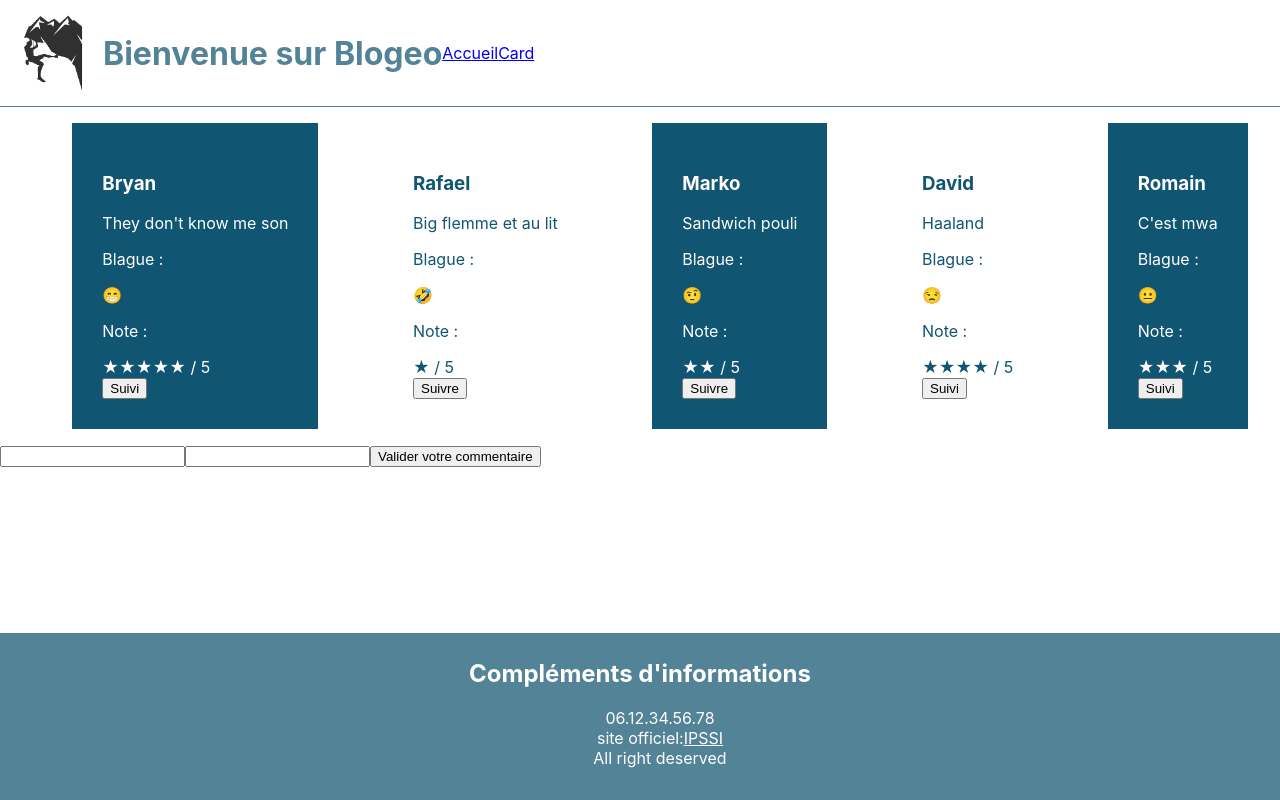
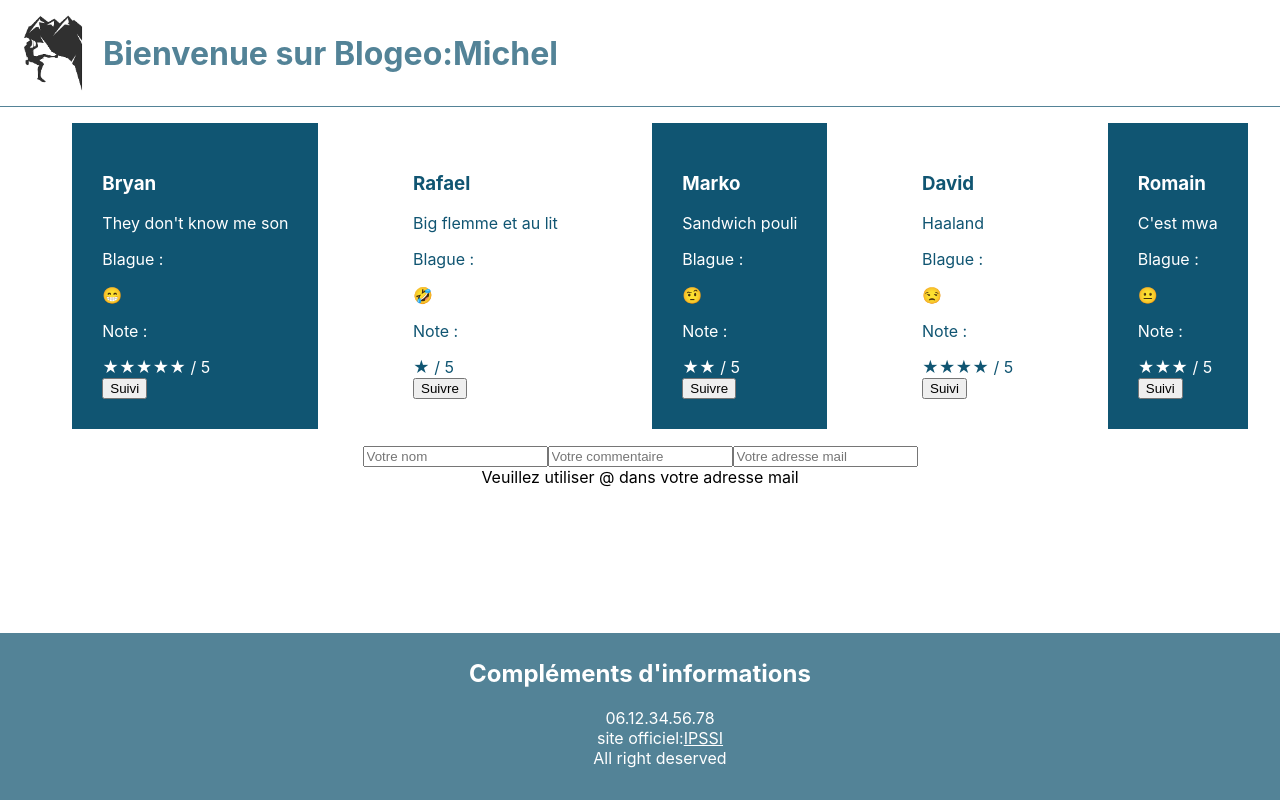
Before and after one commit to Romain-Pailler/tp_blog, a React (Create React App) app: page / in a window 1280 px wide. Built offline with nearby package versions, Linux system fonts and the light colour scheme.

Commit message:
ajout du prenom dans la banniere

```diff
--- a/package.json
+++ b/package.json
@@ -8,6 +8,7 @@
     "@testing-library/user-event": "^13.5.0",
     "react": "^18.2.0",
     "react-dom": "^18.2.0",
+    "react-hook-form": "^7.47.0",
     "react-router-dom": "^6.16.0",
     "react-scripts": "5.0.1",
     "web-vitals": "^2.1.4"
--- a/src/App.js
+++ b/src/App.js
@@ -1,3 +1,4 @@
+import { useState } from 'react';
 import { Route, Routes } from 'react-router-dom';
 import './App.css';
 import Banniere from './component/Banniere';
@@ -5,13 +6,15 @@ import Footer from './component/Footer';
 import FormBlog from './component/FormBlog';
 import UserCard from './component/UserCard';
 function App() {
+  const [input_name, setInputName]= useState('Michel');
   return(
+
     <div>
-      <Banniere/>
+      <Banniere nom={input_name}/>
       <Routes>
         <Route path="/" element={<UserCard/>}/>
       </Routes>
-      <FormBlog/>
+      <FormBlog input_name = {input_name} setInputName={setInputName}/>
       <Footer/>
     </div>
   );
--- a/src/component/Banniere.jsx
+++ b/src/component/Banniere.jsx
@@ -1,13 +1,12 @@
-import { Link } from 'react-router-dom';
+import React from 'react';
 import logo from '../assets/logo_blogeo.png';
 import '../style/Banniere.css';
-function Banniere(){
+function Banniere(props){
+    let name = props.nom;
     return (
     <div className="banniere">
         <img src={logo} className='img_logo' alt='logo du site' />
-        <h1>Bienvenue sur Blogeo</h1>
-        <Link to="/"> Accueil</Link>
-        <Link to="/userCard"> Card</Link>
+        <h1>Bienvenue sur Blogeo:{name} </h1>
     </div>
     );
 }
--- a/src/component/FormBlog.jsx
+++ b/src/component/FormBlog.jsx
@@ -1,16 +1,29 @@
-import React from 'react';
+import React, { useState } from 'react';
 import '../style/FormBlog.css';
 
-function valider(e){
-    e.preventDefault();
-    alert(e.target['mon_nom'].value);
-}
-export default function formBlog() {
+
+export default function FormBlog(props) {
+let input_name = props.input_name;
+let setInputName = props.setInputName;
+const [input_commentaire, setInputCommentaire]= useState('');
+const [input_mail, setInputMail]= useState('');
+let InputErrorNumber = input_mail.includes("@");
   return (
-    <form className='form' onSubmit={valider}>
-        <input type="text" name="mon_nom" id="nom" />
-        <input type="text" name="mon_commentaire" id="commentaire" />
-        <button type="submit">Valider votre commentaire</button>
-    </form>
+    <div className='formContainer'>
+        <form className='form'>
+            <input type="text" name="mon_nom" id="nom" placeholder='Votre nom' onChange={(e)=> setInputName(e.target.value)}/>
+            <input type="text" name="mon_commentaire" id="commentaire" placeholder='Votre commentaire' onChange={(e)=> setInputCommentaire(e.target.value)}/>
+            <input type="text" name="mon_mail" id="mail" placeholder='Votre adresse mail' onChange={(e)=> setInputMail(e.target.value)} />
+            {InputErrorNumber ?
+                <button type="submit" onClick={()=>alert(input_name + " " + input_commentaire)}>
+                    Valider votre commentaire
+                </button>
+                :
+                <div>
+                    Veuillez utiliser @ dans votre adresse mail
+                </div>
+                }
+        </form>
+    </div>
   )
 }
--- a/src/style/FormBlog.css
+++ b/src/style/FormBlog.css
@@ -0,0 +1,6 @@
+.formContainer{
+    text-align: center;
+    margin: auto;
+    display: flex;
+    justify-content: space-around;
+}
```
Also changed, not shown: 1 other file (tests, documents, lock files or other folders).
